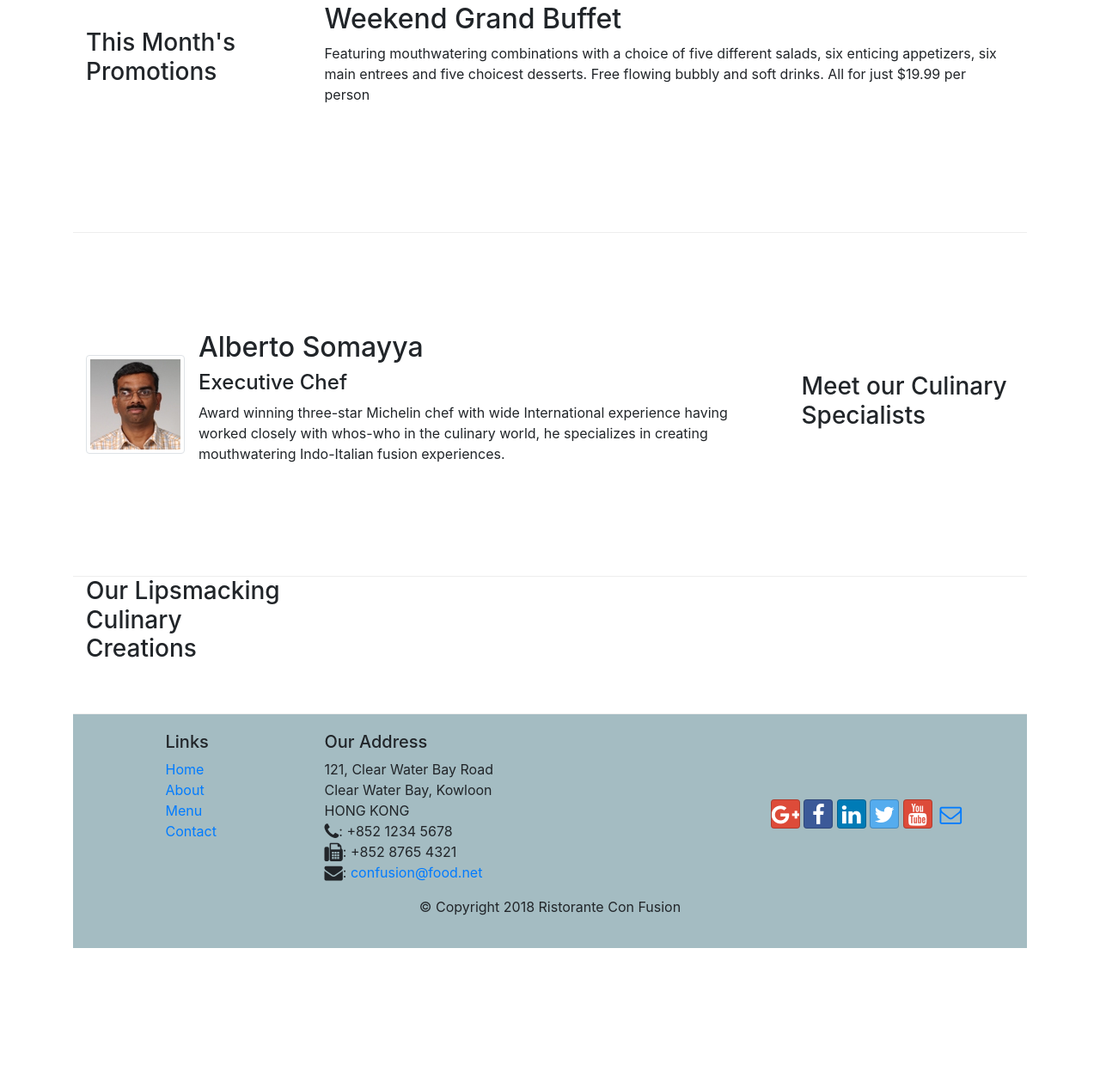
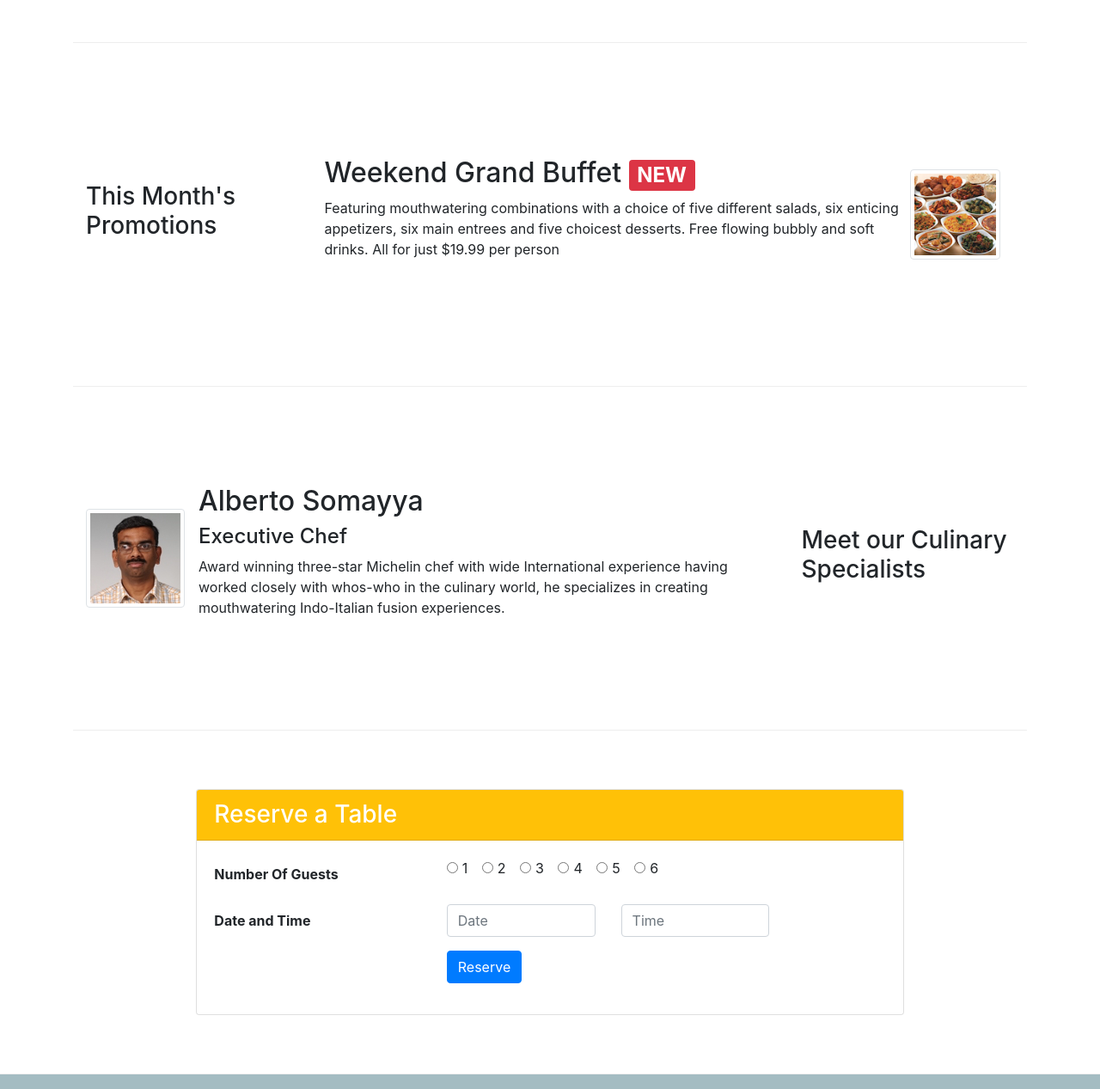
Before and after one commit to GiorgiaGottifredi/bootstrap-test, a website: page index.html in a window 1280 px wide. Shown: the part 684-1951 px from the top of the page at 86% size. Before the commit the page ends 1787 px from the top, so only its background shows below. Drawn offline with nearby package versions, Linux system fonts and the light colour scheme.

Commit message:
Assignment 2
Assignment 2 & fixed code order.

```diff
--- a/index.html
+++ b/index.html
@@ -1,12 +1,10 @@
 <!DOCTYPE html>
 <html lang="en">
-
   <head>
     <title>Ristorante Con Fusion</title>
     <meta charset="utf-8">
     <meta name="viewport" content="width=device-width, initial-scale=1, shrink-to-fit=no">
     <meta http-equiv="x-ua-compatible" content="ie=edge">
-
     <!-- Bootstrap CSS -->
     <link rel="stylesheet" href="node_modules/bootstrap/dist/css/bootstrap.min.css">
     <link rel="stylesheet" href="node_modules/font-awesome/css/font-awesome.min.css">
@@ -31,6 +29,7 @@
         </div>
       </div>
     </nav>
+
     <header class="jumbotron">
       <div class="container">
         <div class="row row-header">
@@ -38,8 +37,11 @@
             <h1>Ristorante con Fusion</h1>
             <p>We take inspiration from the World's best cuisines, and create a unique fusion experience. Our lipsmacking creations will tickle your culinary senses!</p>
           </div>
-                <div class="col-12 col-sm align-self-center">
-                    <img src="img/logo.png" class="img-fluid"></img>
+          <div class="col-12 col-sm-3 d-flex align-self-center justify-content-center">
+            <img src="img/logo.png" class="img-fluid">
+          </div>
+            <div class="col-12 col-sm-3 align-self-center">
+                <a type="button" href="#reservetable" role="button" class="btn btn-warning btn-sm btn-block font-weight-bold">Reserve Table</a>
             </div>
         </div>
       </div>
@@ -57,25 +59,42 @@
             <div class="media-body">
               <h2 class="mt-0">Uthappizza <span class="badge badge-danger">HOT</span>
                 <span class="badge badge-pill badge-secondary">$4.99</span>
+              </h2>
               <p class="d-none d-sm-block">A unique combination of Indian Uthappam (pancake) and
                 Italian pizza, topped with Cerignola olives, ripe vine
                 cherry tomatoes, Vidalia onion, Guntur chillies and
-                            Buffalo Paneer.</p>
+                Buffalo Paneer.
+              </p>
+            </div>
+          </div>
         </div>
       </div>
     </div>
 
-
+    <div class="container">
     <div class="row row-content align-items-center">
       <div class="col-12 col-sm-4 col-md-3">
         <h3>This Month's Promotions</h3>
       </div>
-            <div class="col col-sm col-md">
-                <h2>Weekend Grand Buffet</h2>
-                <p class="d-none d-sm-block">Featuring mouthwatering combinations with a choice of five different salads, six enticing appetizers, six main entrees and five choicest desserts. Free flowing bubbly and soft drinks. All for just $19.99 per person </p>
+      <div class="col col-sm order-sm-last col-md">
+        <div class="media">
+          <div class="media-body order-sm-first">
+            <h2 class="mt-0">Weekend Grand Buffet <span class="badge badge-danger">NEW</span></h2>
+            <p class="d-none d-sm-block">Featuring mouthwatering combinations with a choice of five
+              different salads, six enticing appetizers,
+              six main entrees and five choicest desserts. Free flowing bubbly and soft drinks. All for
+              just
+              $19.99 per person
+            </p>
+          </div>
+          <img width="105" height="105" class="d-flex mr-3 img-thumbnail  order-sm-last align-self-center"
+            src="img/buffet.png" alt="buffet">
+        </div>
+      </div>
     </div>
   </div>
 
+    <div class="container">
     <div class="row row-content align-items-center">
       <div class="col-12 col-sm-4 order-sm-last col-md-3">
         <h3>Meet our Culinary Specialists</h3>
@@ -98,6 +117,72 @@
     </div>
     </div>
 
+    <div id="reservetable" class="row row-content align-items-center justify-content-center">
+      <div class="col-12 col-sm-8">
+        <div class="card">
+          <h3 class="card-header bg-warning text-white">Reserve a Table</h3>
+          <div class="card-body">
+            <form>
+              <div class="row form-group">
+                <div class="col-12 col-sm-4 font-weight-bold col-form-label">
+                  Number Of Guests
+                </div>
+                <div class="col-12 col-sm-8">
+                  <div class="form-check form-check-inline">
+                    <input class="form-check-input" type="radio" name="inlineRadioOptions"
+                      id="inlineRadio1" value="option1">
+                    <label class="form-check-label" for="inlineRadio1">1</label>
+                  </div>
+                  <div class="form-check form-check-inline">
+                    <input class="form-check-input" type="radio" name="inlineRadioOptions"
+                      id="inlineRadio2" value="option2">
+                    <label class="form-check-label" for="inlineRadio2">2</label>
+                  </div>
+                  <div class="form-check form-check-inline">
+                    <input class="form-check-input" type="radio" name="inlineRadioOptions"
+                      id="inlineRadio3" value="option3">
+                    <label class="form-check-label" for="inlineRadio3">3</label>
+                  </div>
+                  <div class="form-check form-check-inline">
+                    <input class="form-check-input" type="radio" name="inlineRadioOptions"
+                      id="inlineRadio4" value="option4">
+                    <label class="form-check-label" for="inlineRadio4">4</label>
+                  </div>
+                  <div class="form-check form-check-inline">
+                    <input class="form-check-input" type="radio" name="inlineRadioOptions"
+                      id="inlineRadio5" value="option5">
+                    <label class="form-check-label" for="inlineRadio5">5</label>
+                  </div>
+                  <div class="form-check form-check-inline">
+                    <input class="form-check-input" type="radio" name="inlineRadioOptions"
+                      id="inlineRadio6" value="option6">
+                    <label class="form-check-label" for="inlineRadio6">6</label>
+                  </div>
+                </div>
+              </div>
+              <div class="row form-group">
+                <label for="telnum" class="col-12 col-md-4 col-form-label font-weight-bold">Date and
+                Time</label>
+                <div class="col-12 col-md-3">
+                  <input type="text" class="form-control" id="date" name="date" placeholder="Date">
+                </div>
+                <div class="col-12 col-md-3">
+                  <input type="text" class="form-control" id="time" name="time" placeholder="Time">
+                </div>
+                <div class="col-md">
+                </div>
+              </div>
+              <div class="form-group row">
+                <div class="offset-md-4 col-md-10">
+                  <button type="submit" class="btn btn-primary">Reserve</button>
+                </div>
+              </div>
+            </form>
+          </div>
+        </div>
+      </div>
+    </div>
+    </div>
     <footer class="footer">
       <div class="container">
         <div class="row">
@@ -144,5 +229,4 @@
     <script src="node_modules/popper.js/dist/umd/popper.min.js"></script>
     <script src="node_modules/bootstrap/dist/js/bootstrap.min.js"></script>
   </body>
-
 </html>
```
Lines whose indentation alone changed are shown as unchanged.
